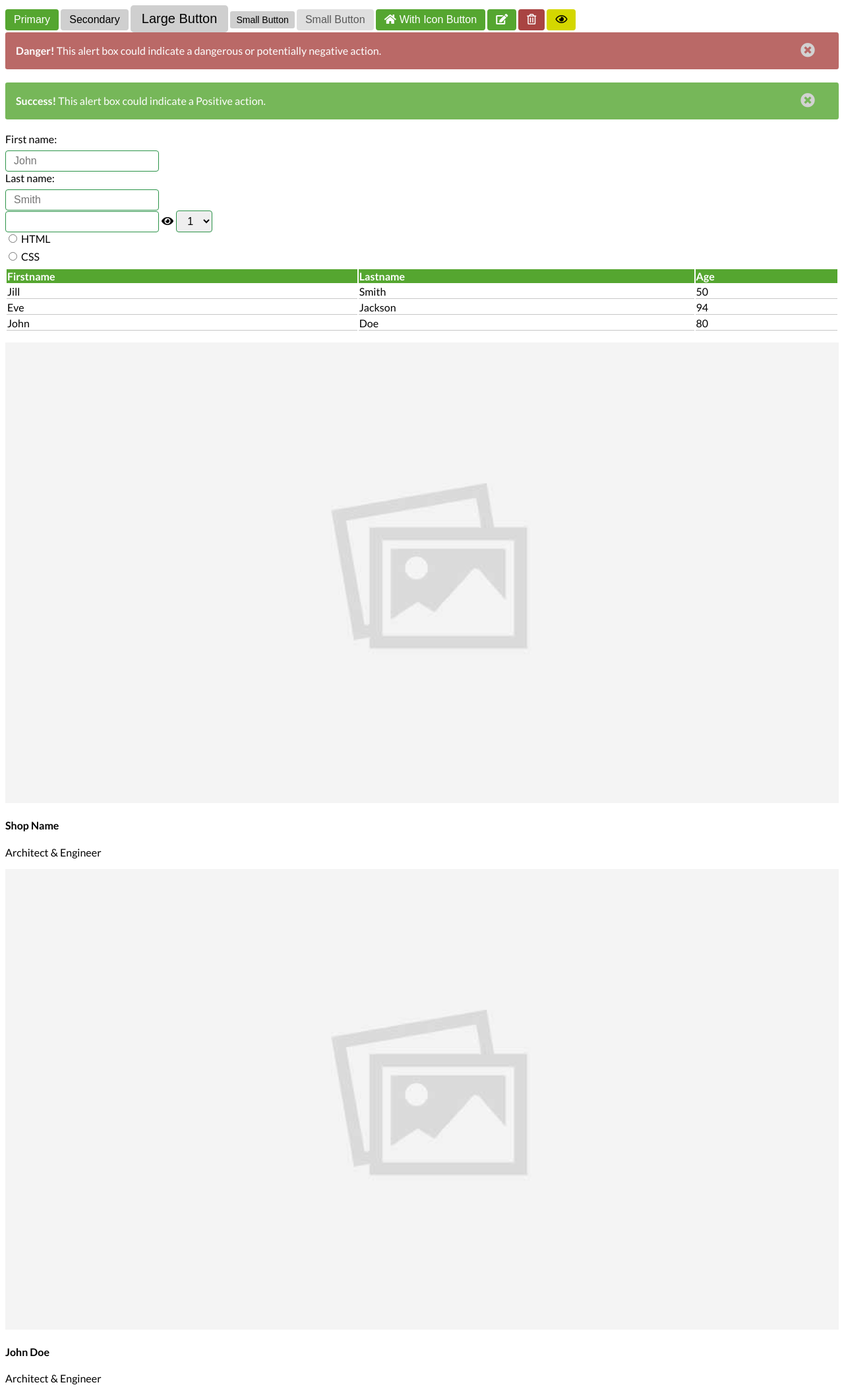
After one commit to Group-24-VDSL/Grocery-Galleria, a PHP site: page /template-elements.html in a window 1280 px wide. The commit adds this page. Shown: the whole page at 66% size. Run offline with PHP 8.4, Linux system fonts and the light colour scheme.

Commit message:
adding template files

```diff
--- a/css/template.css
+++ b/css/template.css
@@ -6,71 +6,95 @@
   --android-green: #aacc00ff;
   --bitter-lemon: #bfd200ff;
   --pear: #d4d700ff;
+  --pear-dark: #dbc500;
   --titanium-yellow: #dddf00ff;
   --xanthic: #eeef20ff;
   --maximum-yellow: #ffff3fff;
---classic-grey-1:rgb(207, 207, 207);
---classic-grey-2:rgb(199, 199, 199);
---classic-white:#ffffffff;
---classic-black:#00000000;
+  --classic-grey-1: #cfcfcf;
+  --classic-grey-2: #c7c7c7;
+  --classic-white: #ffffffff;
+  --classic-black: #00000000;
   --alert-red: #a94442;
---alert-red-dark:#750200;
---alert-red-bright:#ff0400;
+  --alert-red-dark: #750200;
+  --alert-red-bright: #ff0400;
 }
 
-
-
-body{
+body {
   font-family: Lato;
 }
 
 .btn {
   padding: 0.375rem 0.75rem;
-   border-radius: .25rem;
+  border-radius: 0.25rem;
   font-size: 1rem;
   border: 1px solid transparent;
   transition: 0.4s;
   cursor: pointer;
 }
 
-.btn-primary{
+.btn-primary {
   background-color: var(--green-ryb);
-    color:var(--classic-white);
+  color: var(--classic-white);
 }
 
-.btn-primary:hover{
-    background-color:var(--spanish-green) ;
+.btn-primary:hover {
+  background-color: var(--spanish-green);
 }
 
-.btn-secondary{
+.btn-secondary {
   background-color: var(--classic-grey-1);
 }
 
-.btn-secondary:hover{
-    background-color:var(--classic-grey-2) ;
+.btn-secondary:hover {
+  background-color: var(--classic-grey-2);
 }
 
-.btn-lg{
-    padding: .5rem 1rem;
-    font-size: 1.25rem;
-    border-radius: .3rem;
-}
-.btn-sm{
-    padding: .25rem .5rem;
-    font-size: .875rem;
-    border-radius: .2rem;
+.btn-red {
+    background-color: var(--alert-red);
+    color: var(--classic-white);
   }
 
-.btn-disabled{
+  .btn-red:hover {
+    background-color: var(--alert-red-dark);
+  }
+
+  .btn-yellow {
+    background-color: var(--pear);
+  }
+
+  .btn-yellow:hover {
+    background-color: var(--pear-dark);
+  }
+
+.btn-lg {
+  padding: 0.5rem 1rem;
+  font-size: 1.25rem;
+  border-radius: 0.3rem;
+}
+.btn-sm {
+  padding: 0.25rem 0.5rem;
+  font-size: 0.875rem;
+  border-radius: 0.2rem;
+}
+
+.btn-disabled {
   pointer-events: none;
-    opacity: .65;
+  opacity: 0.65;
+}
+
+.btn-w-icon i{
+    padding-right: 5px;
+}
+
+.btn-icon-only{
+    font-size: 1rem;
 }
 
 .alert {
   font-size: 1rem;
   line-height: 1.5;
   box-sizing: inherit;
-    transition: opacity .15s linear;
+  transition: opacity 0.15s linear;
   padding: 15px;
   margin-bottom: 20px;
   border: 1px solid transparent;
@@ -79,16 +103,15 @@ body{
   opacity: 0.8;
 }
 
-.alert-red{
-    color:var(--classic-white);
+.alert-red {
+  color: var(--classic-white);
   background-color: var(--alert-red);
-    transition:0.3s;
-
+  transition: 0.3s;
 }
-.alert-red:hover{
-    background-color:var(--alert-red-dark)
+.alert-red:hover {
+  background-color: var(--alert-red-dark);
 }
-.alert-close{
+.alert-close {
   margin-left: 15px;
   color: var(--classic-grey-2);
   /* font-weight: bold; */
@@ -99,54 +122,83 @@ body{
   transition: 0.3s;
 }
 
-.alert-close:hover{
-    color:var(--classic-white)
-
+.alert-close:hover {
+  color: var(--classic-white);
 }
 
-.alert-green{
-    color:var(--classic-white);
+.alert-green {
+  color: var(--classic-white);
   background-color: var(--green-ryb);
-    transition:0.3s;
-
+  transition: 0.3s;
 }
-.alert-green:hover{
-    background-color:var(--spanish-green)
+.alert-green:hover {
+  background-color: var(--spanish-green);
 }
 
-.frm{
+.frm {
   display: block;
 }
 
-.frm input{
-    border-radius: .25rem;
+.frm input {
+  border-radius: 0.25rem;
   border: 1px solid var(--spanish-green);
   font-size: 1rem;
-    padding: .375rem .75rem;
-    transition: border-color .15s ease-in-out,box-shadow .15s ease-in-out;
+  padding: 0.375rem 0.75rem;
+  transition: border-color 0.15s ease-in-out, box-shadow 0.15s ease-in-out;
 }
 
-.frm input:focus{
+.frm input:focus {
   border: 1px solid var(--spanish-viridian);
   outline: none !important;
   box-shadow: 0 0 10px var(--spanish-viridian);
 }
 
-.frm label{
+.frm label {
   display: inline-block;
-    margin-bottom: .5rem;
+  margin-bottom: 0.5rem;
 }
 
-.frm select{
-    padding: .375rem .75rem;
+.frm select {
+  padding: 0.375rem 0.75rem;
   font-size: 1rem;
   line-height: 1.5;
-    border-radius: .25rem;
+  border-radius: 0.25rem;
   border: 1px solid var(--spanish-green);
 }
 
-.frm select:focus{
+.frm select:focus {
   border: 1px solid var(--spanish-viridian);
   outline: none !important;
   box-shadow: 0 0 10px var(--spanish-viridian);
 }
+
+.table {
+    width: 100%;
+    max-width: 100%;
+    margin-bottom: 1rem;
+    background-color: transparent;
+}
+
+table {
+    display: table;
+    border-collapse: separate;
+    box-sizing: border-box;
+    text-indent: initial;
+    border-spacing: 2px;
+    font-size: 1rem;
+    transition: 0.3s;
+}
+
+table td{
+    border-bottom:1px solid var(--classic-grey-2);
+}
+.thead-green th {
+    color: #fff;
+    background-color:var(--green-ryb);
+    border-color:var(--green-ryb);
+    text-align: inherit;
+}
+
+.table-hover tr:hover{
+    background-color:var(--classic-grey-2);
+}
--- /dev/null
+++ b/js/template.js
@@ -0,0 +1,6 @@
+function togglePassword() {
+            $("#toggle_pwd").click(function () {
+                $(this).toggleClass("fa-eye fa-eye-slash");
+               var type = $(this).hasClass("fa-eye-slash") ? "text" : "password";
+                $("#txtPassword").attr("type", type);
+}
--- /dev/null
+++ b/template-elements.html
@@ -0,0 +1,111 @@
+<!DOCTYPE html>
+
+<head>
+    <title>Template</title>
+    <!--Stylesheets-->
+    <link rel="stylesheet" href="css/template.css">
+    <link rel="stylesheet" href="css/all.css">
+    <link rel="stylesheet" href="css/fonts.css">
+    <!-- <link rel="stylesheet" href="https://cdnjs.cloudflare.com/ajax/libs/font-awesome/4.7.0/css/font-awesome.min.css"> -->
+
+    <!--Javascript-->
+    <script src="js/template.js"></script>
+    <meta charset="UTF-8">
+</head>
+<nav>
+
+</nav>
+
+<body>
+    <div>
+        <button type="button" class="btn btn-primary">Primary</button>
+        <button type="button" class="btn btn-secondary">Secondary</button>
+        <button type="button" class="btn btn-secondary btn-lg">Large Button</button>
+        <button type="button" class="btn btn-secondary btn-sm">Small Button</button>
+        <button type="button" class="btn btn-secondary btn-disabled">Small Button</button>
+        <button type="button" class="btn btn-primary btn-w-icon"><i class="fas fa-home"></i>With Icon Button</button>
+        <button type="button" class="btn btn-primary btn-icon-only"><i class="fas fa-edit"></i></button>
+        <button type="button" class="btn btn-red btn-icon-only"><i class="far fa-trash-alt"></i></button>
+        <button type="button" class="btn btn-yellow btn-icon-only"><i class="far fa-eye"></i></button>
+
+    </div>
+
+    <div class="alert alert-red">
+        <a href="#" class="alert-close" onclick="this.parentElement.style.display='none';"><i
+                class="fa fa-times-circle"></i></a>
+        <strong>Danger!</strong> This alert box could indicate a dangerous or potentially negative action.
+    </div>
+
+    <div class="alert alert-green">
+        <a href="#" class="alert-close" onclick="this.parentElement.style.display='none';"><i
+                class="fa fa-times-circle"></i></a>
+        <strong>Success!</strong> This alert box could indicate a Positive action.
+    </div>
+
+    <div>
+        <form class="frm select">
+            <label for="fname">First name:</label><br>
+            <input type="text" id="fname" name="fname" placeholder="John"><br>
+            <label for="lname">Last name:</label><br>
+            <input type="text" id="lname" name="lname" placeholder="Smith"> <br>
+            <input type="password" id="txtPassword" />
+            <span id="toggle_pwd" class="fa fa-fw fa-eye field_icon"></span>
+            <select id="exampleFormControlSelect1">
+                <option>1</option>
+                <option>2</option>
+                <option>3</option>
+                <option>4</option>
+                <option>5</option>
+            </select>
+            <br>
+            <input type="radio" id="html" name="fav_language" value="HTML">
+            <label for="html">HTML</label><br>
+            <input type="radio" id="css" name="fav_language" value="CSS">
+            <label for="css">CSS</label><br>
+        </form>
+    </div>
+    <div>
+        <table class="table thead-green table-hover">
+            <tr>
+              <th>Firstname</th>
+              <th>Lastname</th>
+              <th>Age</th>
+            </tr>
+            <tr>
+              <td>Jill</td>
+              <td>Smith</td>
+              <td>50</td>
+            </tr>
+            <tr>
+              <td>Eve</td>
+              <td>Jackson</td>
+              <td>94</td>
+            </tr>
+            <tr>
+              <td>John</td>
+              <td>Doe</td>
+              <td>80</td>
+            </tr>
+          </table>
+
+    </div>
+    <div>
+      <div class="card">
+        <img src="img/placeholder.jpg" alt="Avatar" style="width:100%">
+        <div class="container">
+          <h4><b>Shop Name</b></h4>
+          <p>Architect & Engineer</p>
+        </div>
+      </div>
+    </div>
+    <div>
+      <div class="card">
+        <img src="img/placeholder.jpg" alt="Avatar" style="width:100%">
+        <div class="container">
+          <h4><b>John Doe</b></h4>
+          <p>Architect & Engineer</p>
+        </div>
+      </div>
+    </div>
+</body>
+</html>
```
Also changed, not shown: template.html (deleted, +0 -55 lines), img/placeholder.jpg (added), template-footer.html (added), template-header.html (added). Lines whose indentation alone changed are shown as unchanged.
